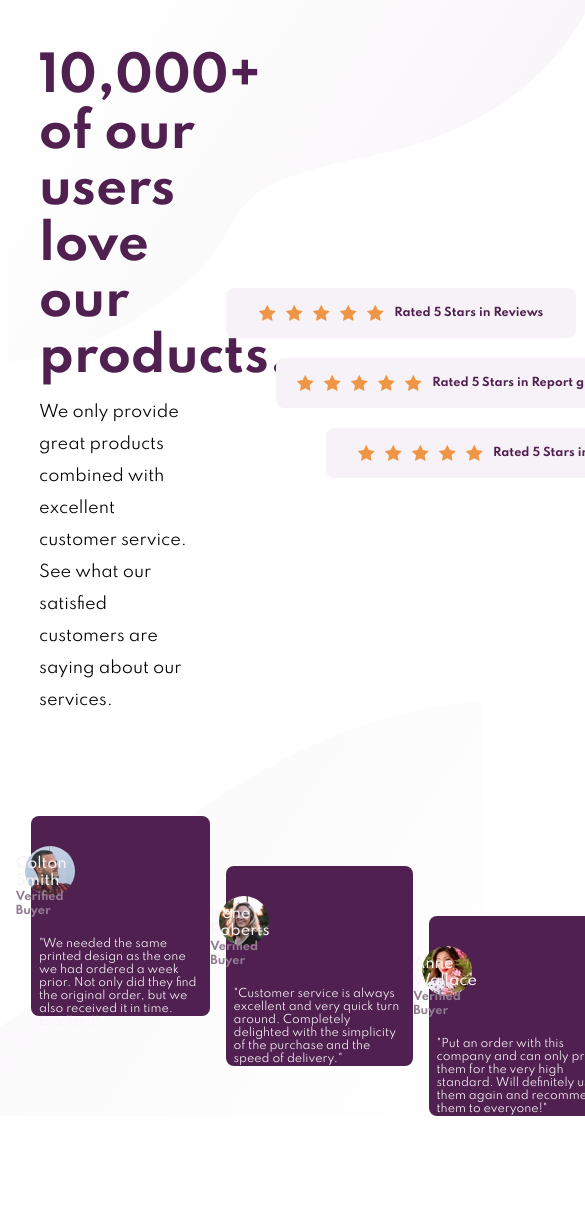
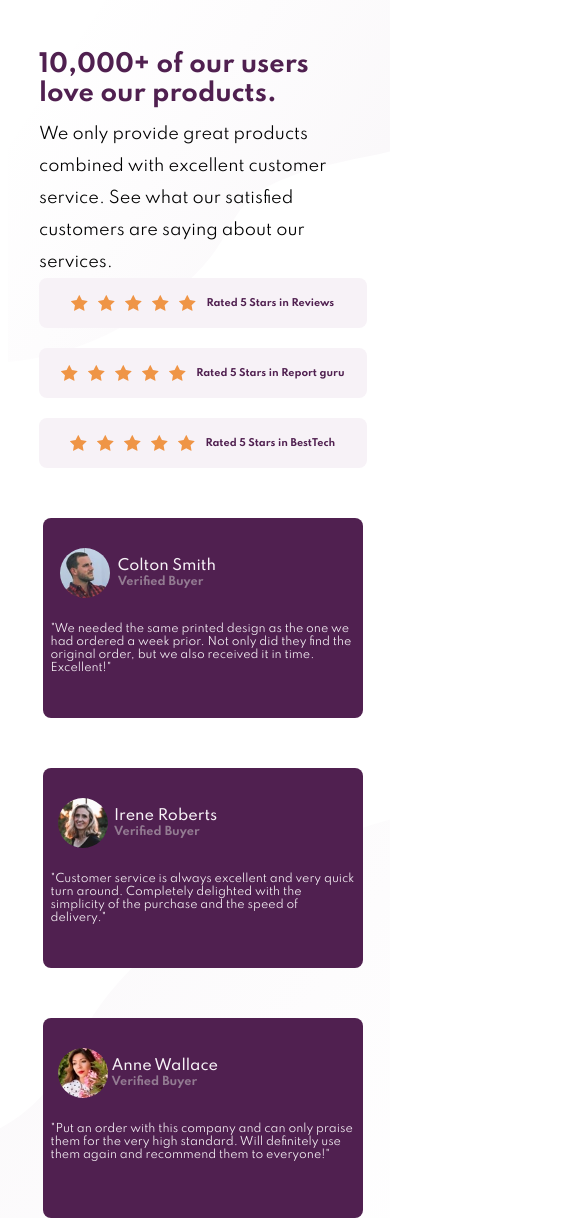
Before and after one commit to orellanamilton/Challenges, a plain HTML site: page social-proof-section/index.html in a window 390 px wide. Shown: the top 1218 px of the page, 585 px wide, since content can reach past the window. Before the commit the page ends 1116 px from the top, so only its background shows below. Drawn offline with Linux system fonts and the light colour scheme.

Commit message:
Responsive

```diff
--- a/social-proof-section/styles.css
+++ b/social-proof-section/styles.css
@@ -129,3 +129,46 @@ body {
 .Anne {
     transform: translateY(50px);
 }
+
+@media screen and (max-width: 768px){
+   .main-container {
+       flex-direction: column;
+   }
+
+   .products {
+        width: 100%;
+    }
+
+    .productsUser {
+        font-size: 1.5rem;
+    }
+
+    .review {
+        width: 100%;
+        font-size: .6rem;
+    }
+
+    .two {
+        transform: translateX(0);
+    }
+
+    .three {
+        transform: translateX(0);
+    }
+
+   .customerCard {
+       flex-direction: column;
+       width: 100%;
+       margin-top: 100px;
+       align-items: center;
+   }
+
+   .name{
+       transform: translateX(-100px);
+   }
+
+   .verified {
+    transform: translateX(-100px);
+   }
+
+}
```
